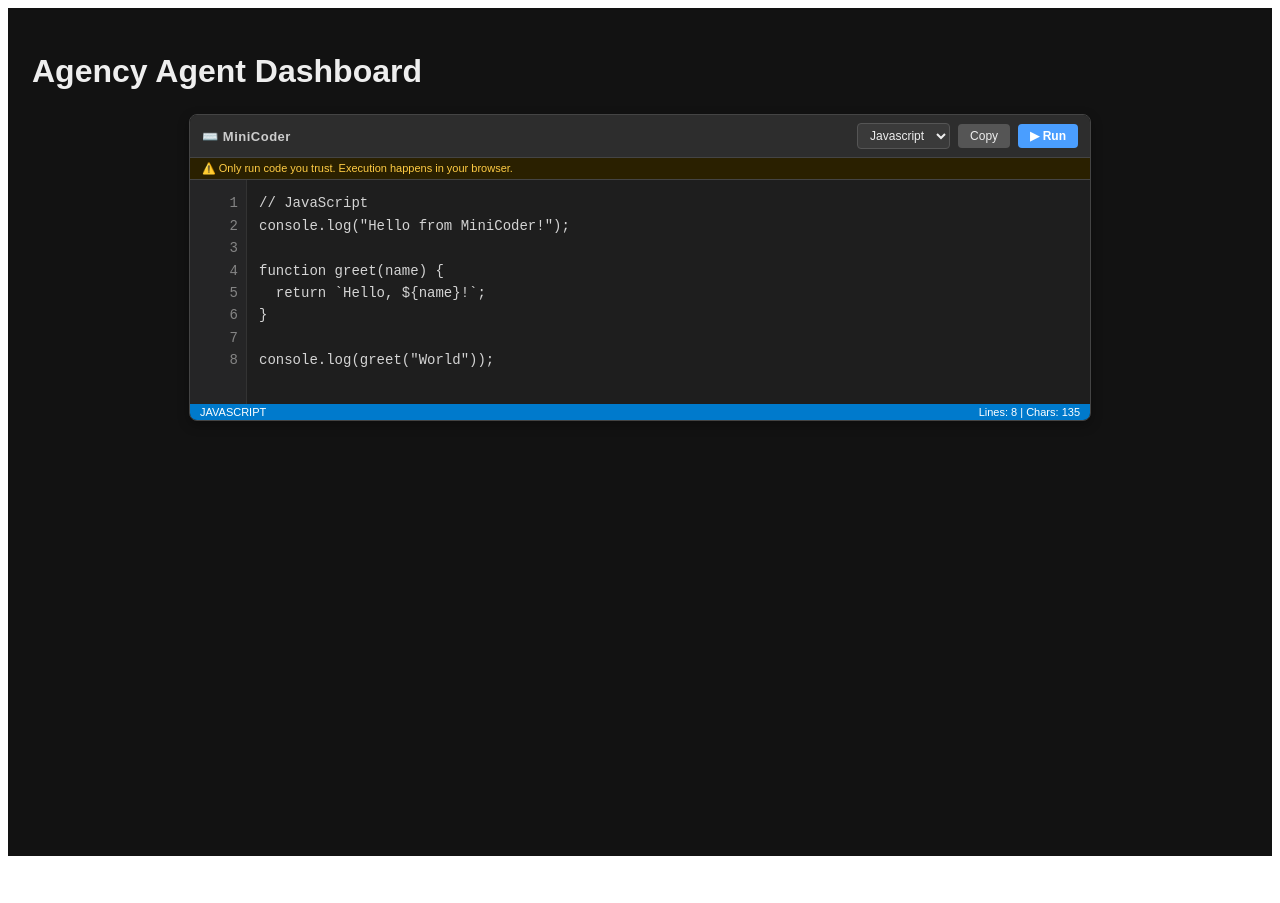
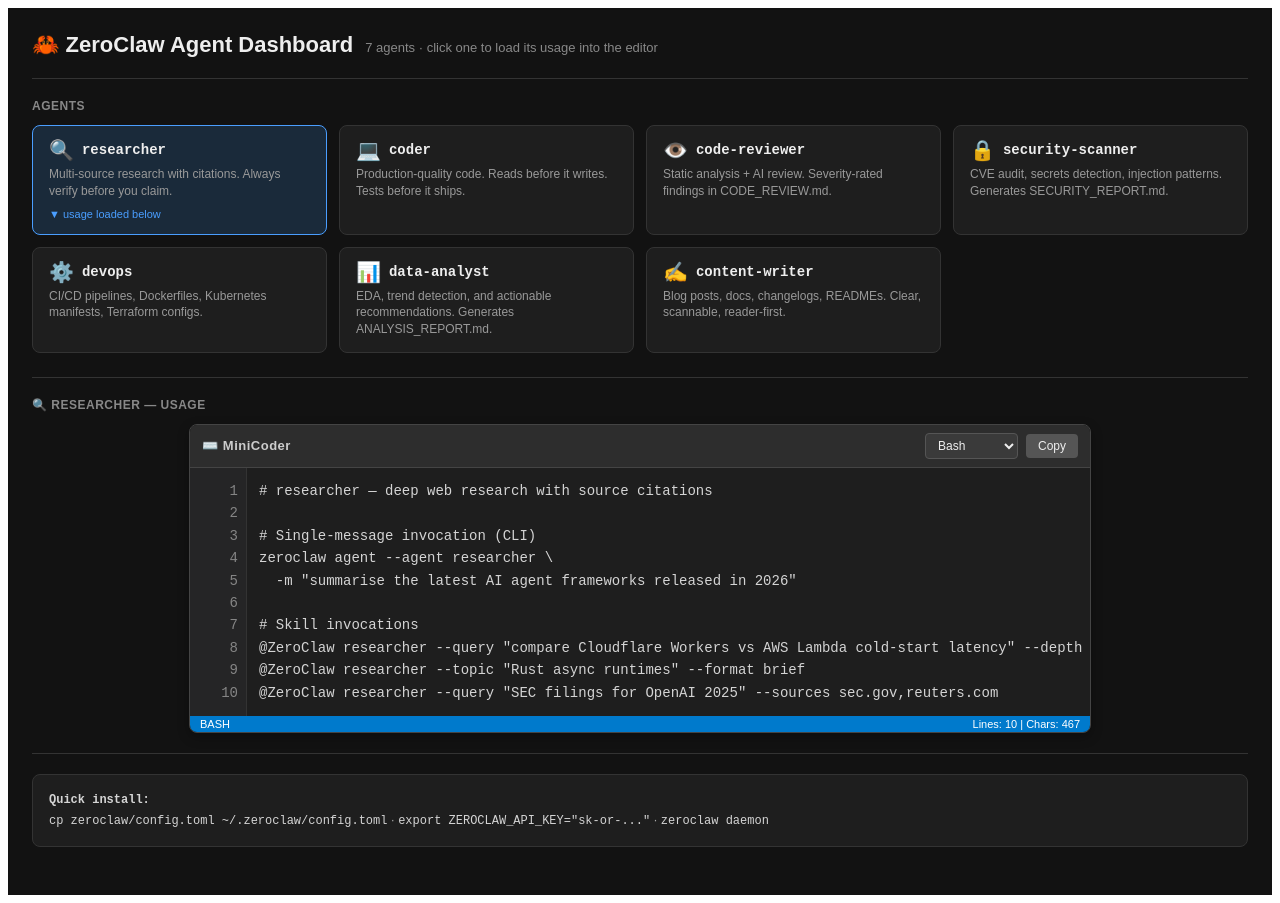
Before and after one commit to silenttecguy-quagnew/agency-agent, a React (Create React App) app: page / in a window 1280 px wide. Before the commit the page ends 864 px from the top, so only its background shows below. Built offline with nearby package versions, Linux system fonts and the light colour scheme.

Commit message:
Wire ZeroClaw agents into Streamlit and React dashboard
Co-authored-by: silenttecguy-quagnew <252948095+silenttecguy-quagnew@users.noreply.github.com>
Agent-Logs-Url: https://github.com/silenttecguy-quagnew/agency-agent/sessions/9792d8df-cf33-43a3-867a-5c1ed62ece4c

```diff
--- a/src/App.js
+++ b/src/App.js
@@ -1,15 +1,287 @@
-import React from 'react';
+import React, { useState } from 'react';
 import MiniCoder from './MiniCoder';
 
+const AGENTS = [
+  {
+    id: 'researcher',
+    icon: '🔍',
+    name: 'researcher',
+    tagline: 'Multi-source research with citations. Always verify before you claim.',
+    snippet: `# researcher — deep web research with source citations
+
+# Single-message invocation (CLI)
+zeroclaw agent --agent researcher \\
+  -m "summarise the latest AI agent frameworks released in 2026"
+
+# Skill invocations
+@ZeroClaw researcher --query "compare Cloudflare Workers vs AWS Lambda cold-start latency" --depth 3
+@ZeroClaw researcher --topic "Rust async runtimes" --format brief
+@ZeroClaw researcher --query "SEC filings for OpenAI 2025" --sources sec.gov,reuters.com`,
+  },
+  {
+    id: 'coder',
+    icon: '💻',
+    name: 'coder',
+    tagline: 'Production-quality code. Reads before it writes. Tests before it ships.',
+    snippet: `# coder — full-stack code generation, debugging, refactoring
+
+zeroclaw agent --agent coder \\
+  -m "add rate limiting middleware to my Express API"
+
+@ZeroClaw coder --task "add rate limiting middleware to the Express API"
+@ZeroClaw coder --file src/auth/login.rs --task "fix the session expiry bug"
+@ZeroClaw coder --task "write a Python script to parse and deduplicate a CSV" --lang python
+@ZeroClaw coder --test src/billing/ --framework jest
+@ZeroClaw coder --explain src/scheduler.ts`,
+  },
+  {
+    id: 'code-reviewer',
+    icon: '👁️',
+    name: 'code-reviewer',
+    tagline: 'Static analysis + AI review. Severity-rated findings in CODE_REVIEW.md.',
+    snippet: `# code-reviewer — AI-powered code review with severity ratings
+
+zeroclaw agent --agent code-reviewer \\
+  -m "review the changes in my last commit"
+
+@ZeroClaw code-reviewer --path src/
+@ZeroClaw code-reviewer --diff HEAD~1..HEAD
+@ZeroClaw code-reviewer --pr 142
+@ZeroClaw code-reviewer --path src/ --strict   # exit 1 on MEDIUM+ issues (CI mode)`,
+  },
+  {
+    id: 'security-scanner',
+    icon: '🔒',
+    name: 'security-scanner',
+    tagline: 'CVE audit, secrets detection, injection patterns. Generates SECURITY_REPORT.md.',
+    snippet: `# security-scanner — comprehensive security audit
+
+zeroclaw agent --agent security-scanner \\
+  -m "scan this project for security issues"
+
+@ZeroClaw security-scanner --full
+@ZeroClaw security-scanner --deps-only          # CVEs + supply chain only
+@ZeroClaw security-scanner --secrets-only       # hardcoded credential scan
+@ZeroClaw security-scanner --fail-on high       # CI gate: exit 1 on HIGH+`,
+  },
+  {
+    id: 'devops',
+    icon: '⚙️',
+    name: 'devops',
+    tagline: 'CI/CD pipelines, Dockerfiles, Kubernetes manifests, Terraform configs.',
+    snippet: `# devops — automation-first infrastructure
+
+zeroclaw agent --agent devops \\
+  -m "generate a GitHub Actions CI pipeline for a Python project"
+
+@ZeroClaw devops --pipeline github-actions --lang python
+@ZeroClaw devops --dockerfile --app node --port 3000 --multi-stage
+@ZeroClaw devops --k8s deployment --app my-api --replicas 3 --autoscale
+@ZeroClaw devops --terraform aws --resources "vpc,eks,rds"`,
+  },
+  {
+    id: 'data-analyst',
+    icon: '📊',
+    name: 'data-analyst',
+    tagline: 'EDA, trend detection, and actionable recommendations. Generates ANALYSIS_REPORT.md.',
+    snippet: `# data-analyst — exploratory data analysis and business insights
+
+zeroclaw agent --agent data-analyst \\
+  -m "analyse metrics.csv and show me weekly active users and revenue trends"
+
+@ZeroClaw data-analyst --input metrics.csv --describe "show weekly active users and revenue trends"
+@ZeroClaw data-analyst --input orders.parquet --question "which product categories are declining?"
+@ZeroClaw data-analyst --input users.csv --question "what drives churn?" --method regression`,
+  },
+  {
+    id: 'content-writer',
+    icon: '✍️',
+    name: 'content-writer',
+    tagline: 'Blog posts, docs, changelogs, READMEs. Clear, scannable, reader-first.',
+    snippet: `# content-writer — polished written content, ready to publish
+
+zeroclaw agent --agent content-writer \\
+  -m "write a 900-word blog post: Why Rust is the future of AI infrastructure"
+
+@ZeroClaw content-writer --type blog --topic "Why Rust is the future of AI infrastructure" --length 900
+@ZeroClaw content-writer --type changelog --from v1.3.0 --to HEAD
+@ZeroClaw content-writer --type readme --repo . --audience "developers, self-hosters"
+@ZeroClaw content-writer --rewrite docs/setup.md --goal "make it clearer and shorter"`,
+  },
+];
+
+const styles = {
+  page: {
+    padding: '24px',
+    background: '#121212',
+    minHeight: '100vh',
+    fontFamily: 'Arial, sans-serif',
+    color: '#eee',
+  },
+  header: {
+    display: 'flex',
+    alignItems: 'baseline',
+    gap: '12px',
+    marginBottom: '8px',
+  },
+  h1: {
+    color: '#eee',
+    fontSize: '22px',
+    fontWeight: 'bold',
+    margin: 0,
+  },
+  subtitle: {
+    color: '#888',
+    fontSize: '13px',
+    margin: 0,
+  },
+  divider: {
+    border: 'none',
+    borderTop: '1px solid #333',
+    margin: '20px 0',
+  },
+  grid: {
+    display: 'grid',
+    gridTemplateColumns: 'repeat(auto-fill, minmax(260px, 1fr))',
+    gap: '12px',
+    marginBottom: '24px',
+  },
+  card: {
+    background: '#1e1e1e',
+    border: '1px solid #333',
+    borderRadius: '8px',
+    padding: '14px 16px',
+    cursor: 'pointer',
+    transition: 'border-color 0.15s, background 0.15s',
+  },
+  cardActive: {
+    background: '#1a2a3a',
+    border: '1px solid #4a9eff',
+  },
+  cardHeader: {
+    display: 'flex',
+    alignItems: 'center',
+    gap: '8px',
+    marginBottom: '6px',
+  },
+  cardIcon: {
+    fontSize: '20px',
+    lineHeight: 1,
+  },
+  cardName: {
+    color: '#eee',
+    fontSize: '14px',
+    fontWeight: 'bold',
+    fontFamily: "'Courier New', Courier, monospace",
+    margin: 0,
+  },
+  cardTagline: {
+    color: '#999',
+    fontSize: '12px',
+    lineHeight: '1.4',
+    margin: 0,
+  },
+  activeHint: {
+    color: '#4a9eff',
+    fontSize: '11px',
+    marginTop: '8px',
+  },
+  sectionLabel: {
+    color: '#888',
+    fontSize: '12px',
+    fontWeight: 'bold',
+    letterSpacing: '0.5px',
+    textTransform: 'uppercase',
+    marginBottom: '12px',
+  },
+  quickStart: {
+    background: '#1e1e1e',
+    border: '1px solid #333',
+    borderRadius: '8px',
+    padding: '14px 16px',
+    marginBottom: '24px',
+    fontSize: '12px',
+    color: '#aaa',
+    lineHeight: '1.7',
+  },
+  quickStartCode: {
+    fontFamily: "'Courier New', Courier, monospace",
+    color: '#d4d4d4',
+  },
+};
+
 const Dashboard = () => {
-    return (
-        <div style={{ padding: '24px', background: '#121212', minHeight: '100vh' }}>
-            <h1 style={{ color: '#eee', fontFamily: 'Arial, sans-serif', marginBottom: '24px' }}>
-                Agency Agent Dashboard
-            </h1>
-            <MiniCoder />
-        </div>
-    );
+  const [selectedId, setSelectedId] = useState('researcher');
+
+  const selected = AGENTS.find(a => a.id === selectedId);
+
+  return (
+    <div style={styles.page}>
+      <div style={styles.header}>
+        <h1 style={styles.h1}>🦀 ZeroClaw Agent Dashboard</h1>
+        <p style={styles.subtitle}>7 agents · click one to load its usage into the editor</p>
+      </div>
+
+      <hr style={styles.divider} />
+
+      <div style={styles.sectionLabel}>Agents</div>
+      <div style={styles.grid}>
+        {AGENTS.map(agent => {
+          const isActive = agent.id === selectedId;
+          return (
+            <div
+              key={agent.id}
+              style={{ ...styles.card, ...(isActive ? styles.cardActive : {}) }}
+              onClick={() => setSelectedId(agent.id)}
+              role="button"
+              tabIndex={0}
+              onKeyDown={e => e.key === 'Enter' && setSelectedId(agent.id)}
+              aria-pressed={isActive}
+              aria-label={`Select ${agent.name} agent`}
+            >
+              <div style={styles.cardHeader}>
+                <span style={styles.cardIcon}>{agent.icon}</span>
+                <span style={styles.cardName}>{agent.name}</span>
+              </div>
+              <p style={styles.cardTagline}>{agent.tagline}</p>
+              {isActive && (
+                <div style={styles.activeHint}>▼ usage loaded below</div>
+              )}
+            </div>
+          );
+        })}
+      </div>
+
+      <hr style={styles.divider} />
+
+      <div style={styles.sectionLabel}>
+        {selected ? `${selected.icon} ${selected.name} — usage` : 'Usage'}
+      </div>
+      <MiniCoder
+        key={selectedId}
+        language="bash"
+        initialCode={selected ? selected.snippet : ''}
+      />
+
+      <hr style={styles.divider} />
+
+      <div style={styles.quickStart}>
+        <strong style={styles.quickStartCode}>Quick install:</strong>
+        <br />
+        <code style={styles.quickStartCode}>
+          cp zeroclaw/config.toml ~/.zeroclaw/config.toml
+        </code>
+        {'  ·  '}
+        <code style={styles.quickStartCode}>
+          export ZEROCLAW_API_KEY="sk-or-..."
+        </code>
+        {'  ·  '}
+        <code style={styles.quickStartCode}>
+          zeroclaw daemon
+        </code>
+      </div>
+    </div>
+  );
 };
 
 export default Dashboard;
--- a/src/MiniCoder.js
+++ b/src/MiniCoder.js
@@ -1,6 +1,6 @@
 import React, { useState, useRef, useEffect } from 'react';
 
-const LANGUAGES = ['javascript', 'python', 'html', 'css', 'json'];
+const LANGUAGES = ['javascript', 'python', 'bash', 'html', 'css', 'json'];
 
 const styles = {
   wrapper: {
@@ -123,6 +123,7 @@ const styles = {
 const DEFAULT_SNIPPETS = {
   javascript: `// JavaScript\nconsole.log("Hello from MiniCoder!");\n\nfunction greet(name) {\n  return \`Hello, \${name}!\`;\n}\n\nconsole.log(greet("World"));`,
   python: `# Python\nprint("Hello from MiniCoder!")\n\ndef greet(name):\n    return f"Hello, {name}!"\n\nprint(greet("World"))`,
+  bash: `#!/usr/bin/env bash\n# ZeroClaw — quick reference\nzeroclaw status\nzeroclaw agent -m "hello"\nzeroclaw doctor`,
   html: `<!-- HTML -->\n<!DOCTYPE html>\n<html>\n  <head><title>Mini Page</title></head>\n  <body>\n    <h1>Hello from MiniCoder!</h1>\n    <p>Edit me!</p>\n  </body>\n</html>`,
   css: `/* CSS */\nbody {\n  font-family: Arial, sans-serif;\n  background: #f0f0f0;\n  color: #333;\n}\n\nh1 {\n  color: #007acc;\n}`,
   json: `{\n  "name": "MiniCoder",\n  "version": "1.0.0",\n  "description": "A mini code editor component",\n  "features": ["editable", "reusable", "lightweight"]\n}`,
```
Also changed, not shown: 2 other files (tests, documents, lock files or other folders).
